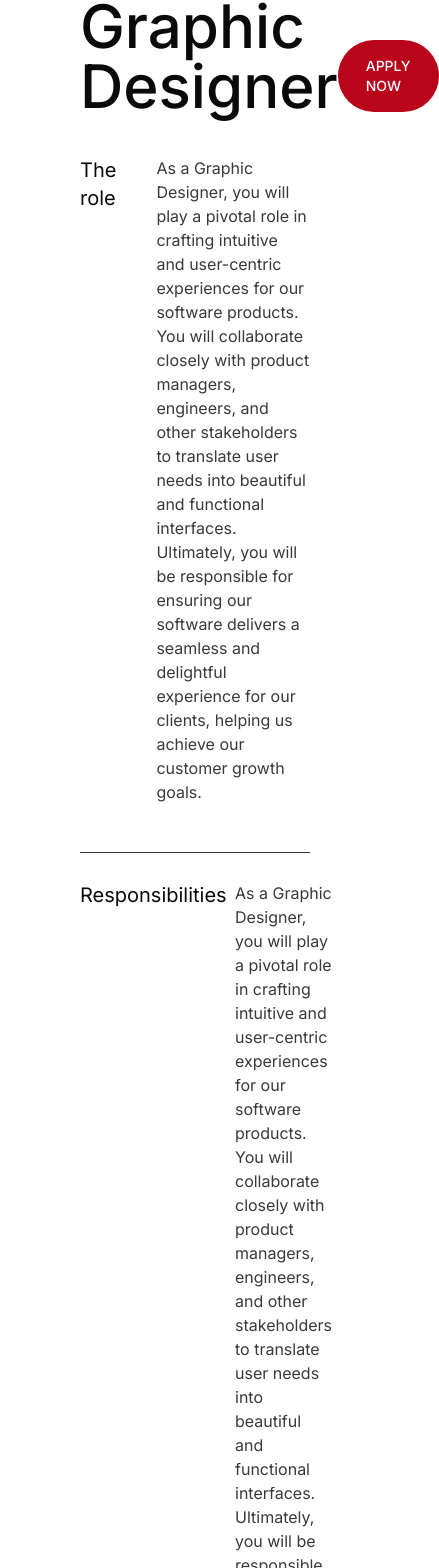
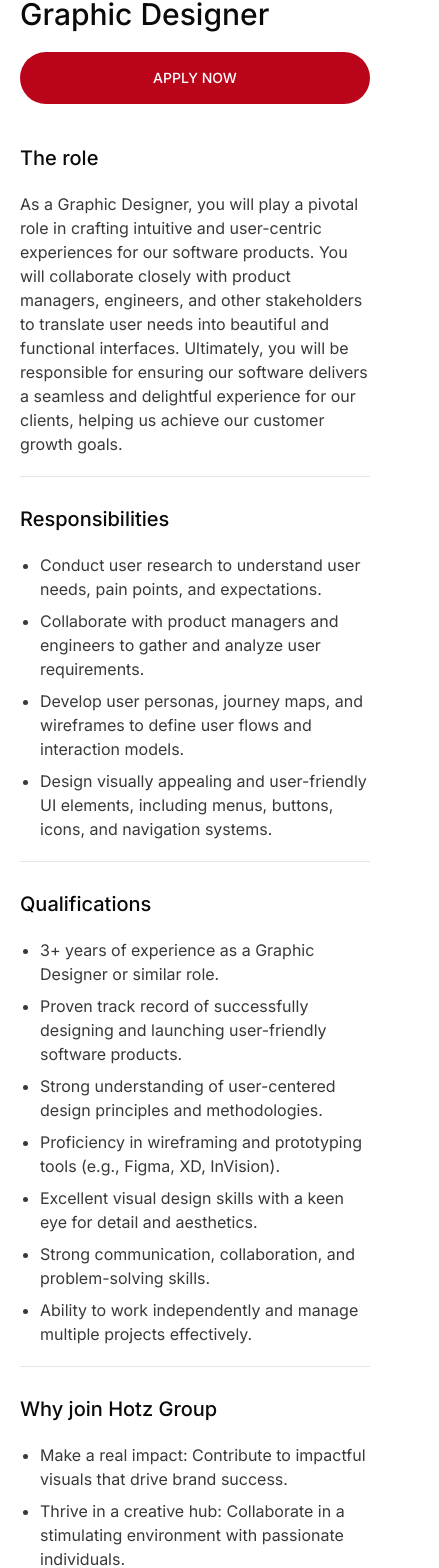
Before and after one commit to doableworks/hotz, a Next.js app: page /career/indi in a window 390 px wide. Shown: the part 188-1756 px from the top of the page, 439 px wide, since content can reach past the window. Built offline with nearby package versions, Linux system fonts and the light colour scheme.

Commit message:
Made all the page responsive

```diff
--- a/src/app/about-us/page.tsx
+++ b/src/app/about-us/page.tsx
@@ -9,7 +9,7 @@ import Updates from "@/components/Updates";
 import { getStats } from "@/lib/sanityQueries";
 import React from "react";
 
-async function page(){
+async function page() {
   const values = [
     {
       id: 1,
@@ -46,11 +46,11 @@ async function page(){
         <VideoSection cloudfrontUrl="d299alzxgdp6.cloudfront.net" />
       </div>
       <TransitionVertical>
-        <div className="flex gap-12 px-10 pt-24 relative z-30 bg-white">
-          <div className="w-1/2 text-5xl font-semibold bg-gradient-to-r from-[#3B2C89] via-[#F86565] to-[#F86565] bg-clip-text text-transparent">
+        <div className="flex lg:flex-row flex-col gap-5 lg:gap-12 px-5 lg:px-10 pt-24 relative z-30 bg-white">
+          <div className="w-full lg:w-1/2 text-5xl font-semibold bg-gradient-to-r from-[#3B2C89] via-[#F86565] to-[#F86565] bg-clip-text text-transparent">
             A Legacy of Trust.<br></br> A Vision for<br></br>Tomorrow.
           </div>
-          <div>
+          <div className="w-full lg:w-1/2">
             Since 1900, Hotz Group has been shaping industries, creating
             opportunities, and building experiences that last generations.
           </div>
@@ -58,8 +58,8 @@ async function page(){
       </TransitionVertical>
 
       <TransitionVertical>
-        <div className="flex my-24 h-96 relative z-30 bg-white">
-          <div className="w-1/2 ">
+        <div className="flex lg:flex-row flex-col my-24 lg:h-96 relative z-30 bg-white">
+          <div className="lg:w-1/2 w-full">
             <img
               src="/images/about1.png"
               alt="About Us"
@@ -67,7 +67,7 @@ async function page(){
             />
           </div>
 
-          <div className="w-1/2 h-96 px-7 text-white flex flex-col justify-center bg-[#BC1F1F]">
+          <div className="lg:w-1/2 w-full h-96 px-7 text-white flex flex-col justify-center bg-[#BC1F1F]">
             <TransitionHorizontal>
               <h1 className="text-lg">OUR STORY</h1>
               <h1 className="text-white/60 mt-3">
@@ -87,18 +87,19 @@ async function page(){
         <div className="text-center text-xl font-semibold mb-7">
           CORE VALUES
         </div>
-        <div className="flex px-10">
+
+        {/* 💻 Desktop View */}
+        <div className="hidden md:flex px-10 gap-7">
           {values.map((value) => (
             <div
               key={value.id}
-              className="flex flex-col justify-between w-1/4 p-5 h-96 border border-black-20"
+              className="flex flex-col justify-between w-1/4 p-5 h-96 border border-black/20"
             >
               <img
                 src={value.image}
-                alt="Integrity"
+                alt={value.name}
                 className="w-16 object-cover"
               />
-
               <TransitionHorizontal>
                 <h1 className="text-xl mb-1">{value.name}</h1>
                 <h1 className="text-[#727272]">{value.text}</h1>
@@ -106,11 +107,30 @@ async function page(){
             </div>
           ))}
         </div>
+
+        {/* 📱 Mobile View */}
+        <div className="flex md:hidden overflow-x-auto gap-5 px-5 no-scrollbar scroll-smooth snap-x snap-mandatory">
+          {values.map((value) => (
+            <div
+              key={value.id}
+              className="min-w-[70%] snap-center flex-shrink-0 border border-black/20 p-5 h-80 flex flex-col justify-between"
+            >
+              <img
+                src={value.image}
+                alt={value.name}
+                className="w-16 object-cover"
+              />
+              <TransitionHorizontal>
+                <h1 className="text-lg mb-1">{value.name}</h1>
+                <h1 className="text-[#727272] text-sm">{value.text}</h1>
+              </TransitionHorizontal>
+            </div>
+          ))}
+        </div>
       </TransitionVertical>
 
-      <div className="mt-24 flex justify-between items-center px-10">
-        <div className="w-2/5 flex flex-col justify-start items-start">
-
+      <div className="mt-24 flex lg:flex-row flex-col justify-between items-center px-10">
+        <div className="w-full lg:w-2/5 flex flex-col justify-start items-start">
           <img src="/images/icon.png" alt="About Us" className="w-24" />
           <TransitionVertical>
             <h1 className="text-2xl font-semibold mt-5">
@@ -125,17 +145,17 @@ async function page(){
           </TransitionVertical>
         </div>
 
-        <div className="relative w-1/2 flex justify-center items-center py-10">
+        <div className="relative w-full lg:w-1/2 flex lg:justify-center lg:items-center py-10">
           <TransitionVertical>
             <img
               src="/images/aboutvector.png"
               alt="Decorative vector"
-              className="absolute top-0 right-0 w-1/2 z-10"
+              className="absolute top-0 right-0 w-3/4 lg:w-1/2 z-10"
             />
             <img
               src="/images/chairman.png"
               alt="Chairman"
-              className="relative ml-24 w-1/2 z-20"
+              className="relative lg:ml-24 w-full lg:w-1/2 z-20"
             />
           </TransitionVertical>
         </div>
@@ -160,7 +180,7 @@ async function page(){
           Our Commitment Beyond Business
         </div>
 
-        <div className="flex justify-center w-full text-center">
+        <div className="px-5 flex justify-center w-full text-center">
           <div className="max-w-3xl text-[#727272]">
             At Hotz Group, we believe education is the foundation of progress.
             Our initiatives focus on providing access to quality learning,
@@ -169,7 +189,7 @@ async function page(){
           </div>
         </div>
         <TransitionVertical>
-        <div className="flex justify-center mt-16 gap-24">
+          <div className="flex lg:flex-row flex-col justify-center mt-16 gap-7 lg:gap-24">
             <div className="flex flex-col justify-center items-center text-center gap-5">
               <img
                 src="/images/book-check.png"
@@ -183,7 +203,11 @@ async function page(){
             </div>
 
             <div className="flex flex-col justify-center items-center text-center gap-5">
-            <img src="/images/monitor.png" alt="Book Check" className="w-11" />
+              <img
+                src="/images/monitor.png"
+                alt="Book Check"
+                className="w-11"
+              />
 
               <h1>
                 Support for schools and<br></br>digital learning infrastructure
@@ -206,6 +230,6 @@ async function page(){
       <Footer />
     </>
   );
-};
+}
 
 export default page;
--- a/src/app/career/indi/page.tsx
+++ b/src/app/career/indi/page.tsx
@@ -3,53 +3,89 @@ import Navbar from "@/components/Navbar";
 import React from "react";
 
 const page = () => {
+  const jobDetails = [
+    {
+      id: 1,
+      title: "The role",
+      description:
+        "As a Graphic Designer, you will play a pivotal role in crafting intuitive and user-centric experiences for our software products. You will collaborate closely with product managers, engineers, and other stakeholders to translate user needs into beautiful and functional interfaces. Ultimately, you will be responsible for ensuring our software delivers a seamless and delightful experience for our clients, helping us achieve our customer growth goals.",
+    },
+    {
+      id: 2,
+      title: "Responsibilities",
+      description: [
+        "Conduct user research to understand user needs, pain points, and expectations.",
+        "Collaborate with product managers and engineers to gather and analyze user requirements.",
+        "Develop user personas, journey maps, and wireframes to define user flows and interaction models.",
+        "Design visually appealing and user-friendly UI elements, including menus, buttons, icons, and navigation systems.",
+      ],
+    },
+    {
+      id: 3,
+      title: "Qualifications",
+      description: [
+        "3+ years of experience as a Graphic Designer or similar role.",
+        "Proven track record of successfully designing and launching user-friendly software products.",
+        "Strong understanding of user-centered design principles and methodologies.",
+        "Proficiency in wireframing and prototyping tools (e.g., Figma, XD, InVision).",
+        "Excellent visual design skills with a keen eye for detail and aesthetics.",
+        "Strong communication, collaboration, and problem-solving skills.",
+        "Ability to work independently and manage multiple projects effectively.",
+      ],
+    },
+
+    {
+      id: 4,
+      title: "Why join Hotz Group",
+      description: [
+        "Make a real impact: Contribute to impactful visuals that drive brand success.",
+        "Thrive in a creative hub: Collaborate in a stimulating environment with passionate individuals.",
+        "Continuous learning: Hone your skills through challenging projects and development opportunities.",
+        "Embrace a dynamic culture: Enjoy a collaborative, supportive team that values creativity and excellence.",
+        "Competitive compensation & benefits: Includes flexible hours, unlimited leaves, and professional development.",
+      ],
+    },
+  ];
+
   return (
     <>
       <Navbar />
 
-      <div className="px-20 mt-24">
+      <div className="px-5 lg:px-20 mt-24">
         <h1>Account / Full-time</h1>
-        <div className="w-full text-6xl font-medium ">
-          <div className="w-full flex justify-between items-center">
+        <div className="w-full text-3xl lg:text-6xl font-medium ">
+          <div className="w-full flex lg:flex-row flex-col justify-between lg:items-center">
             <h1>Graphic Designer</h1>
-            <div className="flex justify-center mt-10 px-7 py-4 rounded-full bg-[#B9041A] text-white text-sm">
+            <div className="flex justify-center mt-5 lg:mt-10 px-7 py-4 rounded-full bg-[#B9041A] text-white text-sm">
               APPLY NOW
             </div>
           </div>
         </div>
 
-        <div className="w-full flex flex-col gap-7 mt-10">
-          <div className="flex justify-between gap-10">
-            <div className="w-1/2 text-xl">The role</div>
-            <div className="text-[#393939]">
-              As a Graphic Designer, you will play a pivotal role in crafting
-              intuitive and user-centric experiences for our software products.
-              You will collaborate closely with product managers, engineers, and
-              other stakeholders to translate user needs into beautiful and
-              functional interfaces. Ultimately, you will be responsible for
-              ensuring our software delivers a seamless and delightful
-              experience for our clients, helping us achieve our customer growth
-              goals.{" "}
+        <div className="w-full flex flex-col gap-7 lg:mt-24 mt-10">
+          {jobDetails.map((section) => (
+            <div key={section.id}>
+              <div className="flex lg:flex-row flex-col justify-between gap-5 lg:gap-10">
+                <div className="lg:w-1/3 text-xl font-medium">
+                  {section.title}
+                </div>
+
+                <div className="lg:w-2/3 text-[#393939]">
+                  {Array.isArray(section.description) ? (
+                    <ul className="list-disc pl-5 space-y-2">
+                      {section.description.map((point, index) => (
+                        <li key={index}>{point}</li>
+                      ))}
+                    </ul>
+                  ) : (
+                    <p>{section.description}</p>
+                  )}
+                </div>
+              </div>
+
+              <div className="w-full h-px bg-[#E6E6E6] mt-5"></div>
             </div>
-          </div>
-
-          <div className="w-full h-px bg-[#393939] mt-5"></div>
-
-          <div className="flex justify-between gap-10">
-            <div className="w-1/2 text-xl">Responsibilities</div>
-            <div className="text-[#393939]">
-              As a Graphic Designer, you will play a pivotal role in crafting
-              intuitive and user-centric experiences for our software products.
-              You will collaborate closely with product managers, engineers, and
-              other stakeholders to translate user needs into beautiful and
-              functional interfaces. Ultimately, you will be responsible for
-              ensuring our software delivers a seamless and delightful
-              experience for our clients, helping us achieve our customer growth
-              goals.{" "}
-            </div>
-          </div>
-
-          <div className="w-full h-px bg-[#393939] mt-5"></div>
+          ))}
         </div>
 
         <div className="w-full flex justify-end mt-10">
--- a/src/app/contact-us/page.tsx
+++ b/src/app/contact-us/page.tsx
@@ -11,9 +11,11 @@ const page = () => {
         <img src="/images/contact.png" className="h-80 w-full object-cover" />
       </div>
 
-      <div className="w-full px-10 py-16 flex">
-        <div className="w-1/2 text-4xl font-semibold">Contact Us</div>
-        <div className="w-1/2 flex flex-col gap-7">
+      <div className="w-full px-5 lg:px-10 py-7 lg:py-16 flex lg:flex-row flex-col">
+        <div className="lg:w-1/2 w-full text-3xl lg:text-4xl font-semibold">
+          Contact Us
+        </div>
+        <div className="lg:w-1/2 w-full flex flex-col gap-7 mt-7 lg:mt-0">
           <div className=" flex gap-5 items-start">
             <MapPin
               strokeWidth={1}
--- a/src/components/Business.tsx
+++ b/src/components/Business.tsx
@@ -41,7 +41,7 @@ const Business = ({ businesses }: BusinessProps) => {
         OUR BUSINESS
       </div>
       <TransitionVertical>
-        <div className="flex md:flex-row flex-col items-center md:items-stretch gap-3 w-full md:h-96 h-[95vh] overflow-hidden">
+        <div className="flex md:flex-row flex-col items-center md:items-stretch gap-3 w-full md:h-96 h-[100vh] overflow-hidden">
           {businesses.map((card: OurBusiness, index: number) => (
             <motion.div
               key={card._id}
--- a/src/components/Footer.tsx
+++ b/src/components/Footer.tsx
@@ -1,12 +1,32 @@
 import React from "react";
+import { Instagram, Youtube, Facebook } from "lucide-react";
 
 const Footer = () => {
   return (
-    <div className="bg-gradient-footer text-center text-white py-16 px-10 mt-24 w-full flex items-start">
-      <div className="w-1/4">
+    <div className="bg-gradient-footer text-center text-white pt-7 lg:pt-16 pb-5 lg:pb-5 px-5 lg:px-10 mt-24">
+      <div className="w-full flex lg:flex-row flex-col items-start">
+        <div className="w-full lg:w-1/4">
           <img src="/images/Hotz.png" alt="Logo" className="h-16 mb-4" />
         </div>
-      <div className="w-2/4 flex justify-around mt-7 gap-16 text-sm">
+
+        <div className="flex w-full lg:hidden flex-col items-start text-sm my-3">
+          <h1 className="text-start">
+            Be the first to know about our new <br></br>updates and
+            announcements.
+          </h1>
+
+          <div className="flex justify-baseline mt-5 w-full py-2 pl-6 pr-2 border-white/10 rounded-full border-2 ">
+            <input
+              type="text"
+              placeholder="Enter your email address"
+              className=" rounded-md w-full text-black placeholder:text-white/80"
+            />
+            <div className="bg-white px-6 py-4 rounded-full text-xs font-medium text-[#DB0A0A]">
+              SUBSCRIBE
+            </div>
+          </div>
+        </div>
+        <div className="w-full lg:w-2/4 flex lg:flex-row flex-col justify-around mt-7 lg:mt-7 lg:gap-16 gap-10 text-sm">
           <div className="flex flex-col gap-2 items-start">
             <h1 className="text-white/70">Quick Links</h1>
             <h1>ABOUT US</h1>
@@ -24,9 +44,10 @@ const Footer = () => {
           </div>
         </div>
 
-      <div className="w-1/3 flex flex-col items-start text-sm mt-7">
+        <div className="hidden w-1/3 lg:flex flex-col items-start text-sm mt-7">
           <h1 className="text-start">
-          Be the first to know about our new <br></br>updates and announcements.
+            Be the first to know about our new <br></br>updates and
+            announcements.
           </h1>
 
           <div className="flex justify-baseline mt-5 w-full py-2 pl-6 pr-2 border-white/10 rounded-full border-2 ">
@@ -41,6 +62,23 @@ const Footer = () => {
           </div>
         </div>
       </div>
+
+      <div className="mt-7">
+        <div className="w-full h-px bg-white/20"></div>
+
+        <div className="flex lg:flex-row flex-col lg:justify-between lg:items-center text-sm mt-5">
+          <h1 className="text-white/80 text-left">
+            Copyright@2025 Hotz group all rights reserved
+          </h1>
+
+          <div className="flex items-center gap-5 lg:mt-0 mt-5">
+            <Instagram />
+            <Youtube />
+            <Facebook />
+          </div>
+        </div>
+      </div>
+    </div>
   );
 };
 
--- a/src/components/Leaders.tsx
+++ b/src/components/Leaders.tsx
@@ -3,7 +3,6 @@ import TransitionHorizontal from "@/animations/TransitionHorizontal";
 import TransitionVertical from "@/animations/TransitionVertical";
 import { TeamLeader } from "@/lib/types/business";
 import React from "react";
-
 
 const Leaders = ({ leaders }: { leaders: TeamLeader[] }) => {
   // const leaders = [
@@ -35,7 +34,7 @@ const Leaders = ({ leaders }: { leaders: TeamLeader[] }) => {
 
   return (
     <div className="px-5 lg:px-10">
-      <div className="text-center text-xl font-semibold mt-16 mb-7">
+      <div className="text-center text-xl font-semibold lg:mt-16 mb-7">
         Guided by visionaries, Driven by values.
       </div>
       <TransitionVertical>
--- a/src/components/Navbar.tsx
+++ b/src/components/Navbar.tsx
@@ -1,13 +1,25 @@
 "use client";
-import React, { useState } from "react";
+import React, { useState, useEffect } from "react";
 import { Search, Phone, ChevronDown, X, Menu } from "lucide-react";
 import Link from "next/link";
 
 const Navbar = () => {
   const [isOpen, setIsOpen] = useState(false);
 
+  useEffect(() => {
+    if (isOpen) {
+      document.body.style.overflow = "hidden";
+    } else {
+      document.body.style.overflow = "auto";
+    }
+
+    return () => {
+      document.body.style.overflow = "auto";
+    };
+  }, [isOpen]);
+
   return (
-    <div className="bg-white w-full py-2 px-5 lg:px-10 flex justify-between items-center z-20">
+    <div className="bg-white w-full py-2 px-5 lg:px-10 flex justify-between items-center z-50">
       <div className="w-1/3">
         <Link href="/">
           <img src="/images/logo.png" alt="Logo" className="h-12" />
@@ -16,7 +28,8 @@ const Navbar = () => {
       <div className="hidden md:flex items-center justify-center gap-7 w-1/3 text-xs">
         <Link href="/about-us">ABOUT</Link>
         <h1 className="flex items-center gap-1 ">
-          BUSINESS <ChevronDown color="#2B2B2B" size={20} strokeWidth="1.5" />{" "}
+          BUSINESS{" "}
+          <ChevronDown color="#2B2B2B" size={20} strokeWidth="1.5" />{" "}
         </h1>
         <h1>NEWSROOM</h1>
         <Link href="/career">CAREER</Link>
@@ -33,7 +46,7 @@ const Navbar = () => {
       </div>
 
       {isOpen && (
-        <div className="fixed w-full inset-0 bg-white/20 backdrop-blur-xl z-50 flex flex-col items-center py-4 gap-3 animate-slideDown">
+        <div className="fixed w-full inset-0 bg-white/20 backdrop-blur-xl z-50 flex flex-col items-center py-4 gap-3 animate-slideDown overflow-y-hidden">
           <div className="flex justify-end items-center w-full px-5 py-2">
             <button onClick={() => setIsOpen(false)}>
               <X size={20} color="#2B2B2B" />
```
Also changed, not shown: src/app/career/page.tsx (+59 -29 lines), 1 other file (tests, documents, lock files or other folders). Lines whose indentation alone changed are shown as unchanged.
